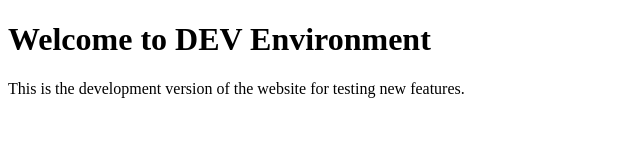
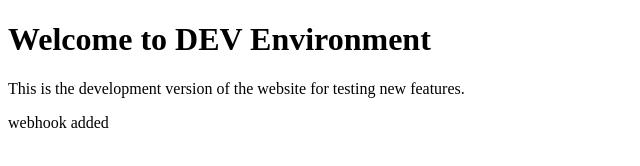
Before and after one commit to SarthakPal06/Multibranch-jenkins-pipline, a plain HTML site: page index.html in a window 1280 px wide. Shown: the whole page, without its empty margins (0-640 px from the left). Drawn offline with Linux system fonts and the light colour scheme.

Commit message:
Update index.html

```diff
--- a/index.html
+++ b/index.html
@@ -6,5 +6,6 @@
 <body>
     <h1>Welcome to DEV Environment</h1>
     <p>This is the development version of the website for testing new features.</p>
+    <p>webhook added </p>
 </body>
 </html>
```
